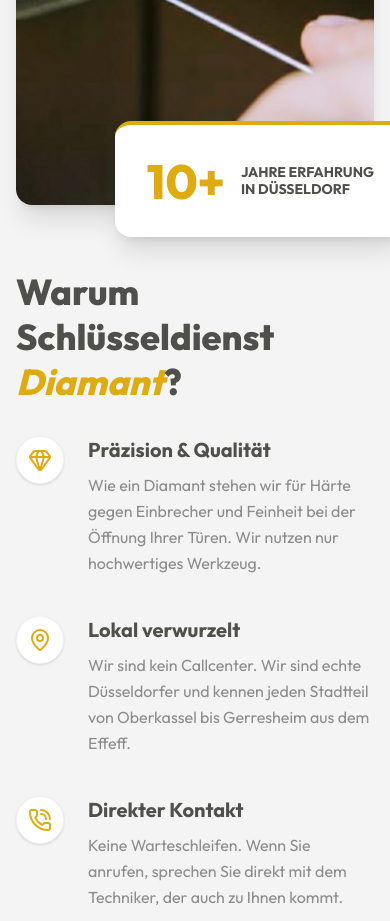
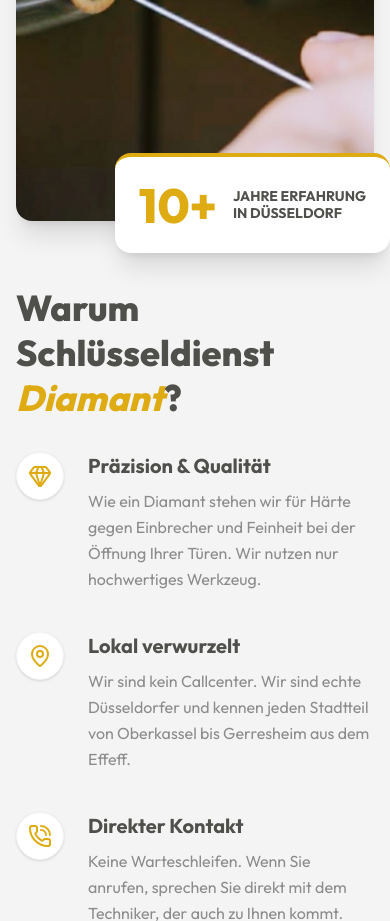
Before and after one commit to Leoquent/diamant, a React (Vite) app: page / in a window 390 px wide. Shown: the part 3900-4821 px from the top of the page. Built offline with nearby package versions, Linux system fonts and the light colour scheme; a web font is replaced by a local one.

Commit message:
fix: responsive overflow, header height, and improved deploy script

```diff
--- a/src/App.tsx
+++ b/src/App.tsx
@@ -89,7 +89,7 @@
   const heroY = useTransform(scrollY, [0, 1000], ['0%', '30%'])
 
   return (
-    <div className="min-h-screen" id="top">
+    <div className="min-h-screen overflow-x-hidden" id="top">
       {/* Mobile Sticky CTA */}
       <div className="fixed bottom-6 right-6 z-50 md:hidden">
         <motion.a
@@ -103,12 +103,12 @@
       </div>
 
       {/* Header */}
-      <header className="sticky top-0 z-40 w-full transition-all duration-200 bg-white border-b border-gray-100 shadow-sm">
+      <header className="relative z-40 w-full transition-all duration-200 bg-white border-b border-gray-100 shadow-sm overflow-visible">
         <div className="max-w-7xl mx-auto px-4 sm:px-6 lg:px-8">
-          <div className="flex justify-between items-center h-24 md:h-36">
+          <div className="flex justify-between items-center h-28 md:h-36">
             <a href="#top" className="flex items-center">
               <img
-                className="h-16 md:h-24 w-auto cursor-pointer"
+                className="h-18 md:h-24 w-auto cursor-pointer"
                 src={logo}
                 alt="Schlüsseldienst Diamant Logo"
               />
@@ -430,7 +430,7 @@
                 src={expertImg}
                 alt="Expert"
               />
-              <div className="absolute -bottom-8 -right-8 bg-white p-8 rounded-2xl shadow-xl z-20 border-t-4 border-primary">
+              <div className="absolute -bottom-8 -right-4 sm:-right-8 bg-white p-6 sm:p-8 rounded-2xl shadow-xl z-20 border-t-4 border-primary">
                 <div className="flex items-center gap-4">
                   <div className="text-5xl font-black text-primary">10+</div>
                   <div className="text-sm font-bold uppercase leading-tight">Jahre Erfahrung<br />in Düsseldorf</div>
```
Also changed, not shown: 1 other file (tests, documents, lock files or other folders).
